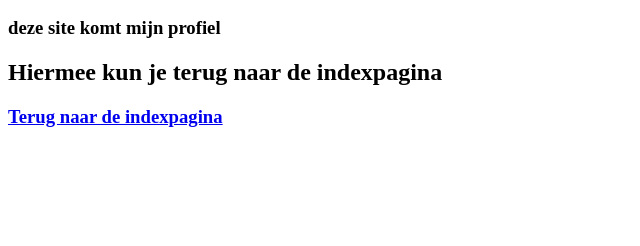
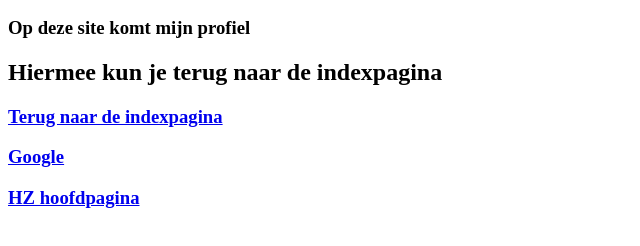
Before and after one commit to HugovandeVelde/HugovandeVelde.github.io, a plain HTML site: page profile.html in a window 1280 px wide. Shown: the part 50-296 px from the top of the page, without its empty margins (0-640 px from the left). Drawn offline with Linux system fonts and the light colour scheme.

Commit message:
update profile.html

```diff
--- a/profile.html
+++ b/profile.html
@@ -12,13 +12,21 @@
   <main>
     <article>
       <h1>Mijn profiel</h1>
-      <h3> deze site komt mijn profiel</h3>
+      <h3>Op deze site komt mijn profiel</h3>
     </article>
 
     <article>
-      <h1>Hiermee kun je terug naar de indexpagina</h1><a href=index.html>
-        <h3>Terug naar de indexpagina</h3>
-      </a>
+      <h1>Hiermee kun je terug naar de indexpagina</h1>
+      <nav><a href=index.html>
+          <h3>Terug naar de indexpagina</h3>
+        </a>
+        <a href=google.nl>
+          <h3>Google</h3>
+        </a>
+        <a href=hz.nl>
+          <h3>HZ hoofdpagina</h3>
+        </a>
+      </nav>
     </article>
 
   </main>
```
